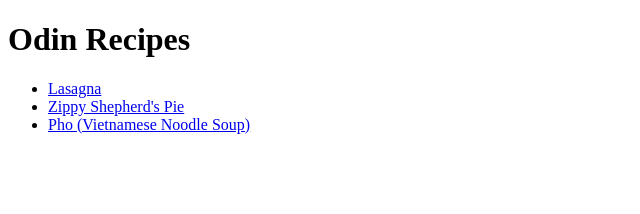
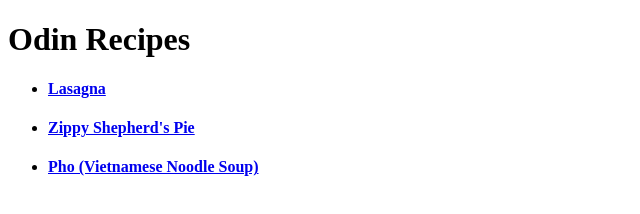
Before and after one commit to phoebe-buffay/odin-recipes, a plain HTML site: page index.html in a window 1280 px wide. Shown: the whole page, without its empty margins (0-640 px from the left). Drawn offline with Linux system fonts and the light colour scheme.

```diff
--- a/index.html
+++ b/index.html
@@ -9,19 +9,21 @@
     <h1>Odin Recipes</h1>
     <ul>
       <li>
-        <h><a href="recipes/lasagna.html">Lasagna</a></h>
+        <h4><a href="recipes/lasagna.html" target="_blank">Lasagna</a></h4>
       </li>
       <li>
-        <h
-          ><a href="recipes/ZippyShepherd'sPie.html">Zippy Shepherd's Pie</a></h
-        >
+        <h4>
+          <a href="recipes/ZippyShepherd'sPie.html" target="_blank"
+            >Zippy Shepherd's Pie</a
+          >
+        </h4>
       </li>
       <li>
-        <h
-          ><a href="recipes/Pho(VietnameseNoodleSoup).html"
-            >Pho (Vietnamese Noodle Soup)</a
-          ></h
-        >
+        <h4>
+          <a href="recipes/Pho(VietnameseNoodleSoup).html" target="_blank">
+            Pho (Vietnamese Noodle Soup)
+          </a>
+        </h4>
       </li>
     </ul>
   </body>
```
